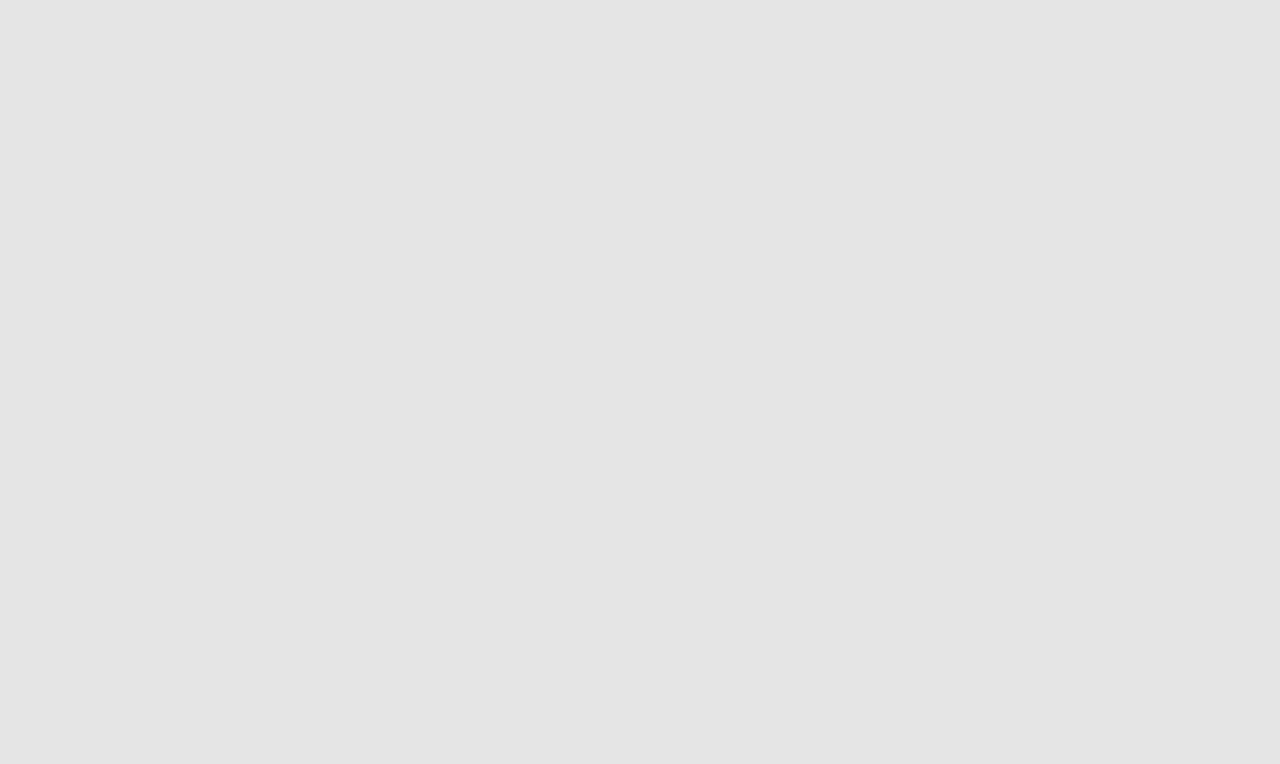
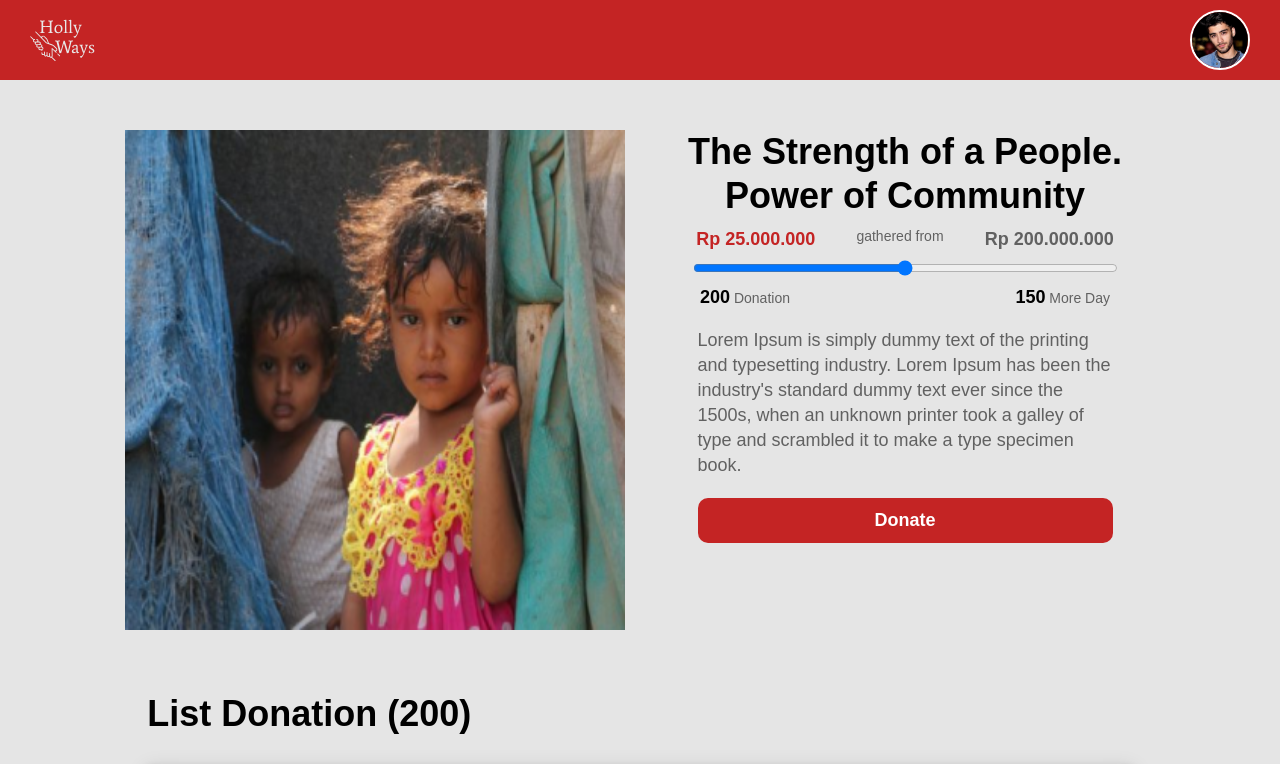
Before and after one commit to ozan1338/FE-HolyWays, a React (Create React App) app: page /details/1 in a window 1280 px wide. Shown: the top 764 px of the page. Built offline with nearby package versions, Linux system fonts and the light colour scheme; sample sign-in values are in the browser's storage.

Commit message:
Add id for details route

```diff
--- a/src/App.js
+++ b/src/App.js
@@ -15,7 +15,7 @@ function App() {
       <HelmetProvider>
         <Switch>
           <Route path="/" component={LandingPage} exact />
-          <PrivateRoute exact path="/details" component={DetailsPage} />
+          <PrivateRoute exact path="/details/:id" component={DetailsPage} />
           <PrivateRoute exact path="/user" component={UserPage} />
           <PrivateRoute exact path="/raise-fund" component={RaiseFundPage} />
           <PrivateRoute exact path="/form-fund" component={FormFund} />
--- a/src/DonationData.js
+++ b/src/DonationData.js
@@ -1,20 +1,23 @@
 const donation = [
     {
+        id: "1",
         img: '/assets/images/image-3.png',
         title: "The Strength of a People. Power of Community",
-        desc: "Lorem Ipsum is simply dummy text of the printing and typesetting industry.",
+        desc: "Lorem Ipsum is simply dummy text of the printing and typesetting industry. Lorem Ipsum has been the industry's standard dummy text ever since the 1500s, when an unknown printer took a galley of type and scrambled it to make a type specimen book. ",
         price: "Rp 25.000.000"
     },
     {
+        id: "2",
         img: '/assets/images/image-4.png',
         title: "Empowering Communities Ending Poverty",
-        desc: "Lorem Ipsum is simply dummy text of the printing and typesetting industry.",
+        desc: "Lorem Ipsum is simply dummy text of the printing and typesetting industry. Lorem Ipsum has been the industry's standard dummy text ever since the 1500s, when an unknown printer took a galley of type and scrambled it to make a type specimen book. ",
         price: "Rp 50.000.000"
     },
     {
+        id: "3",
         img: '/assets/images/image-5.png',
         title: "Please our brothers in flores",
-        desc: "Lorem Ipsum is simply dummy text of the printing and typesetting industry.",
+        desc: "Lorem Ipsum is simply dummy text of the printing and typesetting industry. Lorem Ipsum has been the industry's standard dummy text ever since the 1500s, when an unknown printer took a galley of type and scrambled it to make a type specimen book. ",
         price: "Rp 100.000.000"
     },
 ]
--- a/src/components/CardList.js
+++ b/src/components/CardList.js
@@ -26,7 +26,7 @@ export default function CardList({ column }) {
         <div className="card">
           <LazyLoadImage src={item.img} alt="img-3" />
           <h1>{item.title}</h1>
-          <p>{item.desc}</p>
+          <p>{item.desc.substring(0,75)}</p>
           <input type="range" id="vol" name="vol" min="0" max="100" />
           <div className="total">
             <p>{item.price}</p>
@@ -40,7 +40,7 @@ export default function CardList({ column }) {
                 Donate
               </button>
             ) : (
-              <Link to="/details">
+              <Link to={`/details/${item.id}`}>
                 <button className="btn-donate ">Donate</button>
               </Link>
             )}
--- a/src/components/DetailsDonate.js
+++ b/src/components/DetailsDonate.js
@@ -1,23 +1,26 @@
 import React from "react";
 import { LazyLoadImage } from "react-lazy-load-image-component";
-import {useDispatch} from "react-redux"
+import { useDispatch } from "react-redux";
 
 export default function DetailsDonate(props) {
-    const {img, title, gathered, goalGathered, totalDonation, dayLeft, description} = props;
+  const {
+    gathered,
+    goalGathered,
+    totalDonation,
+    dayLeft,
+    data
+  } = props;
 
-    const dispatch = useDispatch();
+  const dispatch = useDispatch();
 
   return (
     <div>
       <div className="details-page">
         <div className="details-page-image">
-          <LazyLoadImage
-            src={img}
-            alt="LazyLoadImage"
-          />
+          <LazyLoadImage src={data[0].img} alt="LazyLoadImage" />
         </div>
         <div className="details-page-description">
-          <h1>{title}</h1>
+          <h1>{data[0].title}</h1>
           <div className="details-page-info">
             <p>
               <strong className="strong-red">Rp {gathered}</strong>
@@ -36,10 +39,15 @@ export default function DetailsDonate(props) {
               <strong>{dayLeft}</strong> More Day
             </p>
           </div>
-          <p className="description">
-            {description}
-          </p>
-          <button onClick={()=>{dispatch({type:'OPEN_MODAL'})}} className="btn-donate ">Donate</button>
+          <p className="description">{data[0].desc}</p>
+          <button
+            onClick={() => {
+              dispatch({ type: "OPEN_MODAL" });
+            }}
+            className="btn-donate "
+          >
+            Donate
+          </button>
         </div>
       </div>
       <div className="details-page-donation">
--- a/src/components/PrivateRoute.js
+++ b/src/components/PrivateRoute.js
@@ -8,14 +8,14 @@ export default function PrivateRoute({component: Component, path}) {
     const dispatch = useDispatch();
     const loginState = useSelector(state => state.loginReducer );
     const {login} = loginState;
-    console.log(login);
+    //console.log(login);
     const redirect = () => {
         history.push('/');
         dispatch({type: 'OPEN_LOGIN'})
     }
     //const isLogin = true;
 
-    console.log(Component , path);
+    //console.log(Component , path);
 
     return (
         <>
--- a/src/pages/DetailsPage.js
+++ b/src/pages/DetailsPage.js
@@ -5,11 +5,18 @@ import Navbar from "../components/Navbar";
 import Modal from "../components/Modal";
 import { useSelector } from "react-redux";
 import { Helmet } from "react-helmet-async";
+import {useParams} from "react-router";
+import donation from "../DonationData"
 
 export default function DetailsPage() {
   const openState = useSelector((state) => state.modalReducer);
 
   const { openModal } = openState;
+
+  const {id} = useParams();
+
+  const donationById = donation.filter(item => item.id === id);
+  console.log(donationById);
 
   useEffect(() => {
     window.scrollTo(0, 0);
@@ -24,16 +31,11 @@ export default function DetailsPage() {
         <Navbar />
         {openModal ? <Modal /> : null}
         <DetailsDonate
-          img={process.env.PUBLIC_URL + "/assets/images/image-3.png"}
-          title="The Strength of a People. Power of Community"
           gathered="25.000.000"
           goalGathered="200.000.000"
           totalDonation="200"
           dayLeft="150"
-          description="Lorem Ipsum is simply dummy text of the printing and typesetting
-            industry Lorem Ipsum has been the industry's standard dummy text
-            ever since the 1500s, when an unknown printer took a galley of type
-            and scrambled it to make a type specimen book."
+          data = {donationById}
         />
         <div className="details-page">
           <div className="details-page-donation-list">
```
